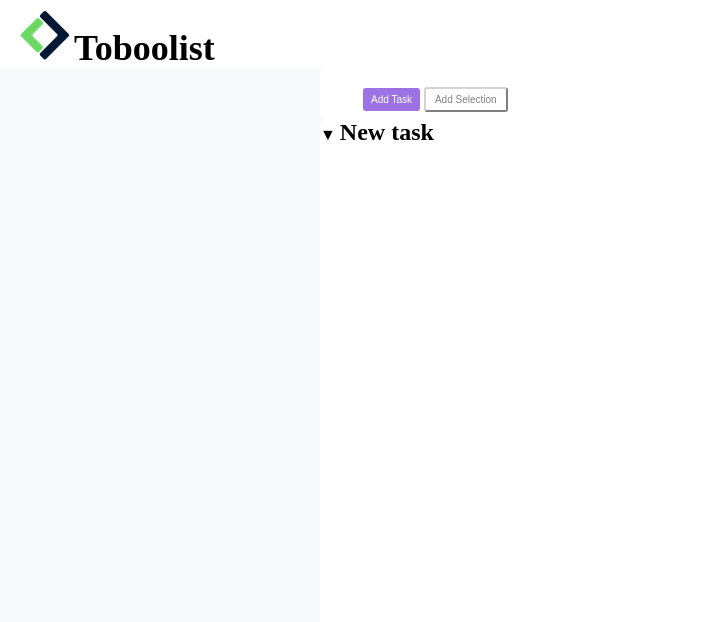
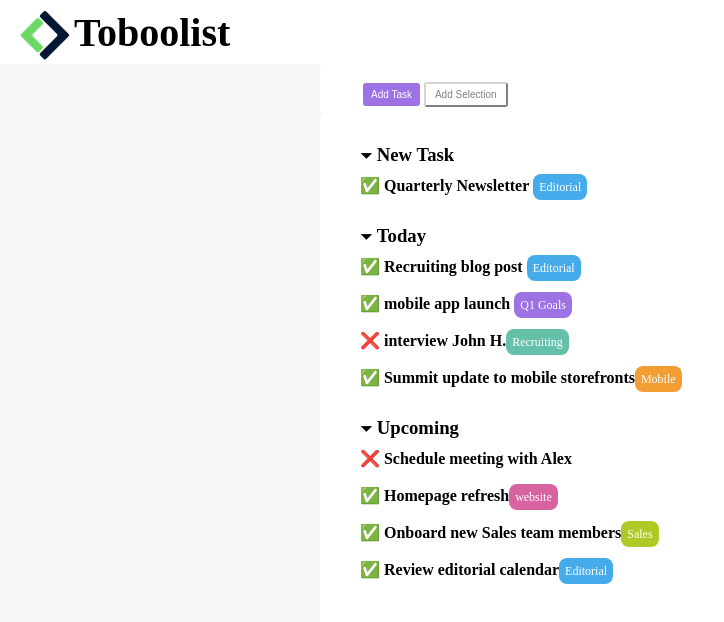
Before and after one commit to AndresiniGiovanni/html-css-toboolist, a plain HTML site: page index.html in a window 1280 px wide. Shown: the top 622 px of the page, without its empty margins (0-724 px from the left). Drawn offline with Linux system fonts and the light colour scheme.

Commit message:
fine creazione testo centrale

```diff
--- a/css/style.css
+++ b/css/style.css
@@ -8,10 +8,12 @@
   display: inline-block;
   padding-left: 20px;
   padding-top: 10px;
+  vertical-align: middle;
 }
-h1 {
+.titolo {
   display: inline-block;
-  font-size: 36px;
+  font-size: 40px;
+  vertical-align: middle;
 }
 
 .container {
@@ -58,7 +60,46 @@ h1 {
   margin-left: 25%;
   border-radius: 7px;
 }
-
+.sezioni-grassetto {
+  padding-top: 30px;
+  margin-left: 40px;
+}
 .h2 {
   display: inline-block;
 }
+
+.info {
+  padding-top: 10px;
+  margin-left: 40px;
+}
+.scritte-colorate {
+  border-radius: 8px;
+  padding: 6px;
+  font-size: 12px;
+  color: white;
+}
+#colortype-1 {
+  background-color: rgb(69, 171, 234);
+}
+#colore-2 {
+  background-color: rgb(156, 114, 228);
+}
+#colore-3 {
+  background-color: rgb(100, 192, 169);
+}
+#colore-4{
+    background-color: rgb(242, 158, 51);
+}
+#colore-5{
+    background-color: rgb(216, 99, 161);
+}
+#colore-6{
+    background-color: rgb(176, 201, 38);
+}
+.punto {
+  list-style: none;
+}
+
+.spunta {
+  display: inline-block;
+}
--- a/index.html
+++ b/index.html
@@ -8,17 +8,15 @@
     <title>Toboolist</title>
   </head>
   <body>
-
     <!-- HEADER -->
     <header>
-      <div class="logo"><img src="img/Logo.png" alt="logo boolean " /></div>
-      <h1>Toboolist</h1>
+      <div class="logo"><img src="./img/Logo.png" alt="logo boolean " /></div>
+      <div class="titolo">  <strong>Toboolist</strong></div>
     </header>
 
     <!-- INIZIO DEL MAIN -->
     <main class="container">
-
-        <!-- BOTTONI -->
+      <!-- BOTTONI -->
       <nav class="nav">
         <button id="tasto-sinistra" type="button">Add Task</button>
         <button id="tasto-destra" type="button">Add Selection</button>
@@ -26,8 +24,47 @@
 
       <!-- CONTAINER CENTRALE  -->
       <section class="small-container">
-        <div>
-            &#9660;  <h2 class="h2">New task</h2>
+
+        <div class="sezioni-grassetto">
+          &#9207;
+          <h3 class="h2">New Task</h2>
+        </div>
+        <ul>
+        <div class="info">
+            <li class="punto"><div class="spunta">&#9989</div> <strong>Quarterly Newsletter</strong> <span class="scritte-colorate" id="colortype-1"">Editorial</span></li>
+        </ul>
+        </div>
+        <div class="sezioni-grassetto">
+          &#9207;
+          <h3 class="h2">Today</h2>
+        </div>
+        <div class="info">
+        <ul>
+          <li class="punto"><div class="spunta">&#9989</div> <strong>Recruiting blog post</strong> <span class="scritte-colorate" id="colortype-1"">Editorial</span> </li>
+          <br />
+          <li class="punto"><div class="spunta">&#9989</div> <strong>mobile app launch</strong> <span class="scritte-colorate" id="colore-2">Q1 Goals</span> </li>
+          <br />
+          <li class="punto"><div class="spunta">&#10060;</div> <strong>interview John H.</strong><span class="scritte-colorate" id="colore-3">Recruiting</span></li>
+          <br />
+          <li class="punto"><div class="spunta">&#9989</div> <strong>Summit update to mobile storefronts</strong><span class="scritte-colorate" id="colore-4">Mobile</span></li>
+        </ul>
+        </div>
+
+
+        <div class="sezioni-grassetto">
+          &#9207;
+          <h3 class="h2">Upcoming</h2>
+        </div>
+        <div class="info">
+            <ul>
+            <li class="punto"><div class="spunta">&#10060;</div> <strong>Schedule meeting with Alex</strong></li>
+          <br />
+          <li class="punto"><div class="spunta">&#9989</div> <strong>Homepage refresh</strong><span class="scritte-colorate" id="colore-5">website</span></li>
+          <br />
+          <li class="punto"><div class="spunta">&#9989</div> <strong>Onboard new Sales team members</strong><span class="scritte-colorate" id="colore-6">Sales</span></li>
+          <br />
+          <li class="punto"><div class="spunta">&#9989</div> <strong>Review editorial calendar</strong><span class="scritte-colorate"id="colortype-1"">Editorial</span></li>
+        </ul>
         </div>
       </section>
     </main>
```
